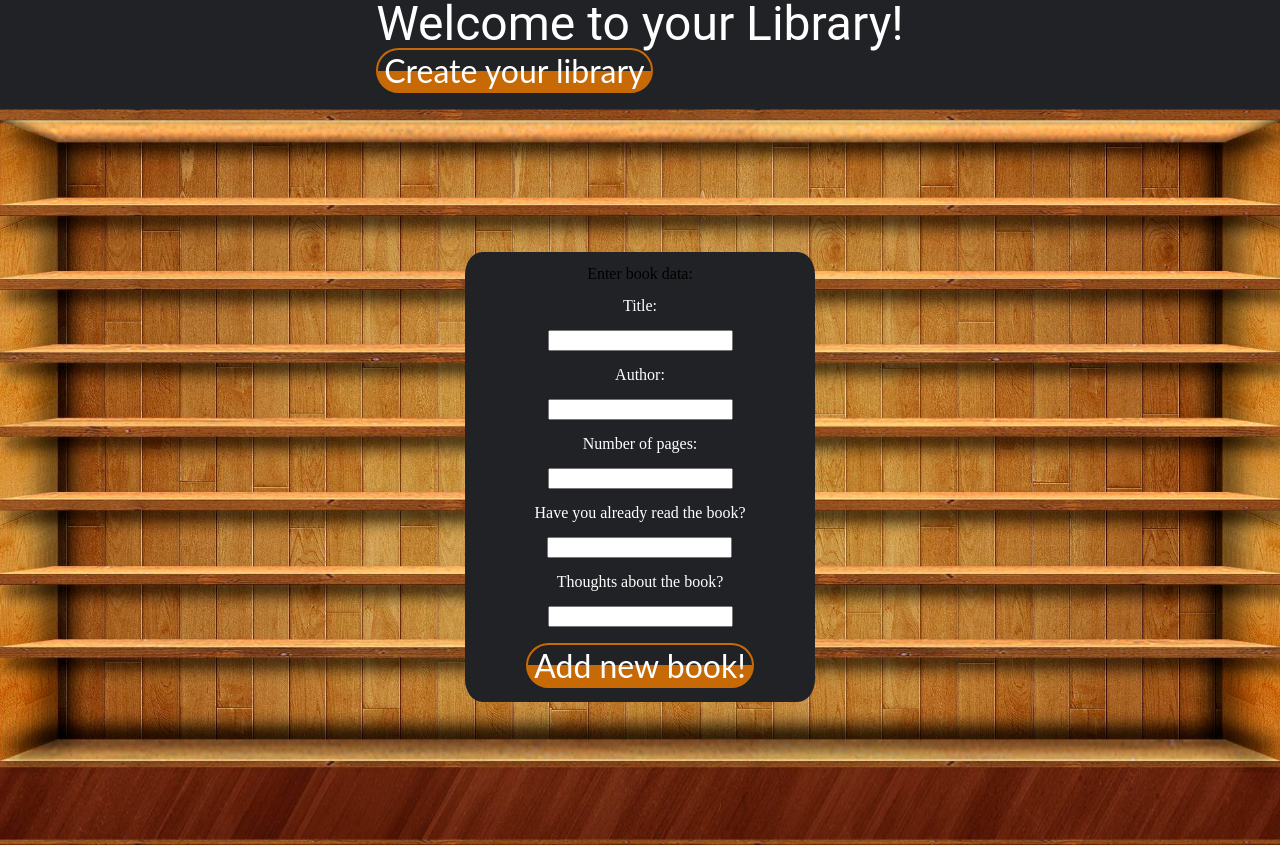
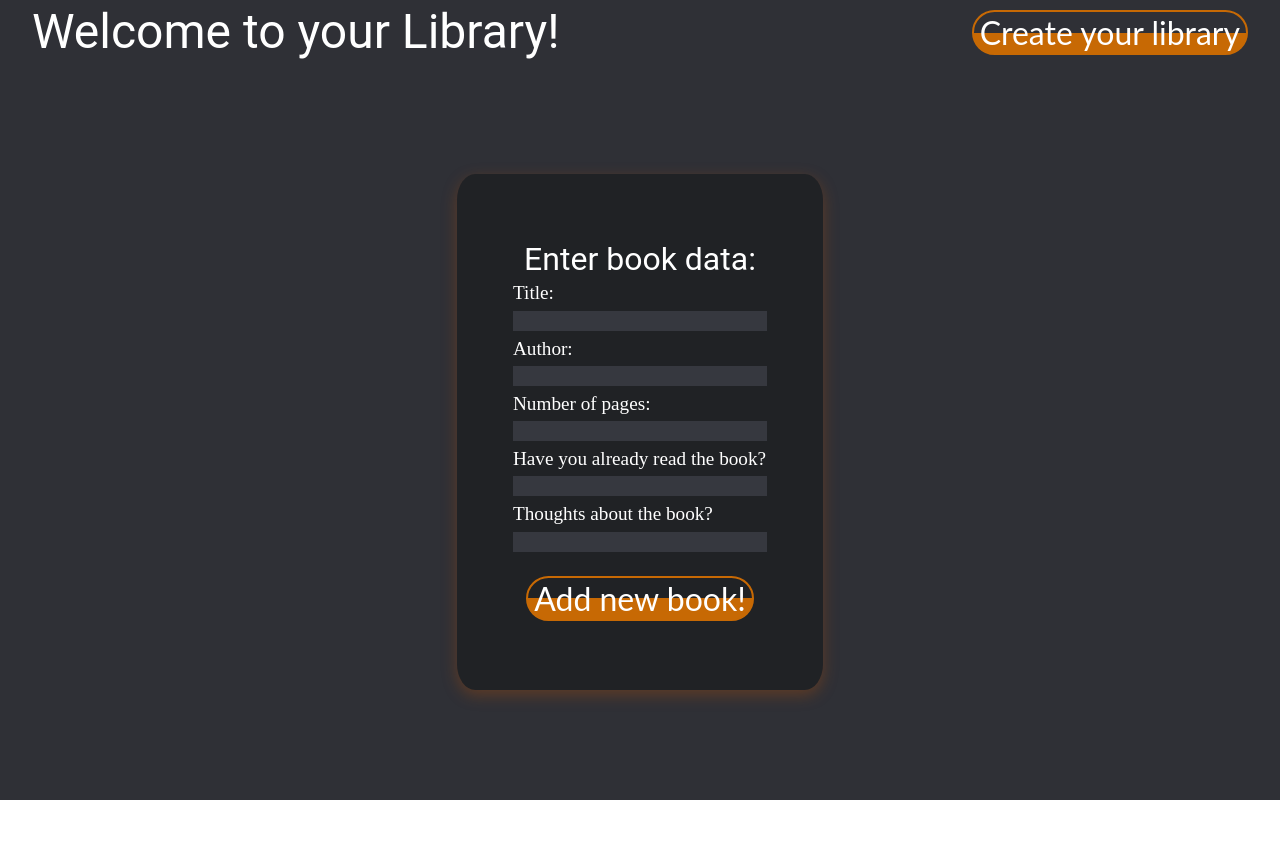
Before and after one commit to Clash2453/Odin-project-Library, a plain HTML site: page pages/index.html in a window 1280 px wide. Both pictures are taken after a click on the button "Create your library". After the commit the page ends 800 px from the top, so only its background shows below. Drawn offline with Linux system fonts and the light colour scheme.

Commit message:
Add additional input form styling and hide overflow

```diff
--- a/css/index.css
+++ b/css/index.css
@@ -50,6 +50,7 @@ table {
 main,
 .container,
 .card,
+#initialize,
 label{
     display: flex;
     flex-direction: column;
@@ -57,37 +58,67 @@ label{
     align-items: center;
     gap: 1rem;
 }
+
 main{
-	background-color: rgb(32, 34, 37);
+	background-color: rgb(47, 48, 54);
 	min-height: 100vh;
+	overflow: hidden;
 }
-h1{
-	font-size: 3rem;
+
+h1,
+h2{
 	color: white;
 	font-family: 'Roboto', sans-serif;
 }
+
+h1{
+	font-size: 3rem;
+	height: 3rem;
+}
+
+h2{
+	font-size: 2rem;
+}
+
+
 .container{
-	min-height: calc(100vh - 4rem);
+	min-height: calc(100vh - 5rem);
 	width: 100%;
-	background-image: url('../images/shelf.jpg');
 	background-size: cover;
 	background-repeat: no-repeat;
 	background-position: center;
 }
+
 .hidden{
 	display: none;
 }
+
 .card{
 	border-radius: 5%;
 	background-color: rgb(32, 34, 37);
 	width: 25vw;
 	height: 25vw;
 	min-width: 350px;
-	min-height: 450px;
+	min-height: 500px;
+	padding: 8px;
+	box-shadow: rgba(0, 0, 0, 0.35) 0px 5px 15px;
+	gap: 0.5rem;
+}
+
+#input-card{
+	box-shadow: rgba(184, 79, 8, 0.35) 0px 5px 15px;
+}
+#initialize{
+	width: 95%;
 }
 label{
+	font-family: 'Lato' sans-serif;
+	font-size: 1.2rem;
 	color: white;
+	align-items: flex-start;
+	gap: 0.5rem;
 }
+
 button{
 	border-radius: 0%;
 	background: linear-gradient(to bottom, transparent 50%, rgb(199, 105, 4) 50%);
@@ -97,6 +128,19 @@ button{
 	font-size: 2rem;
 	font-family: 'Lato', sans-serif;
 }
+
 button:hover{
 	box-shadow: rgba(184, 79, 8, 0.09) 0px 54px 55px, rgba(184, 79, 8, 0.24) 0px -12px 30px, rgba(184, 79, 8, 0.24) 0px 4px 6px, rgba(184, 79, 8, 0.34) 0px 12px 13px, rgba(184, 79, 8, 0.18) 0px -3px 5px;
 }
+
+input{
+	width: 250px;
+	background-color: rgb(54, 56, 63);
+	border: none;
+	font-size: 1rem;
+	text-align: left;
+}
+
+#add-button{
+	margin-top: 1rem;
+}
```
